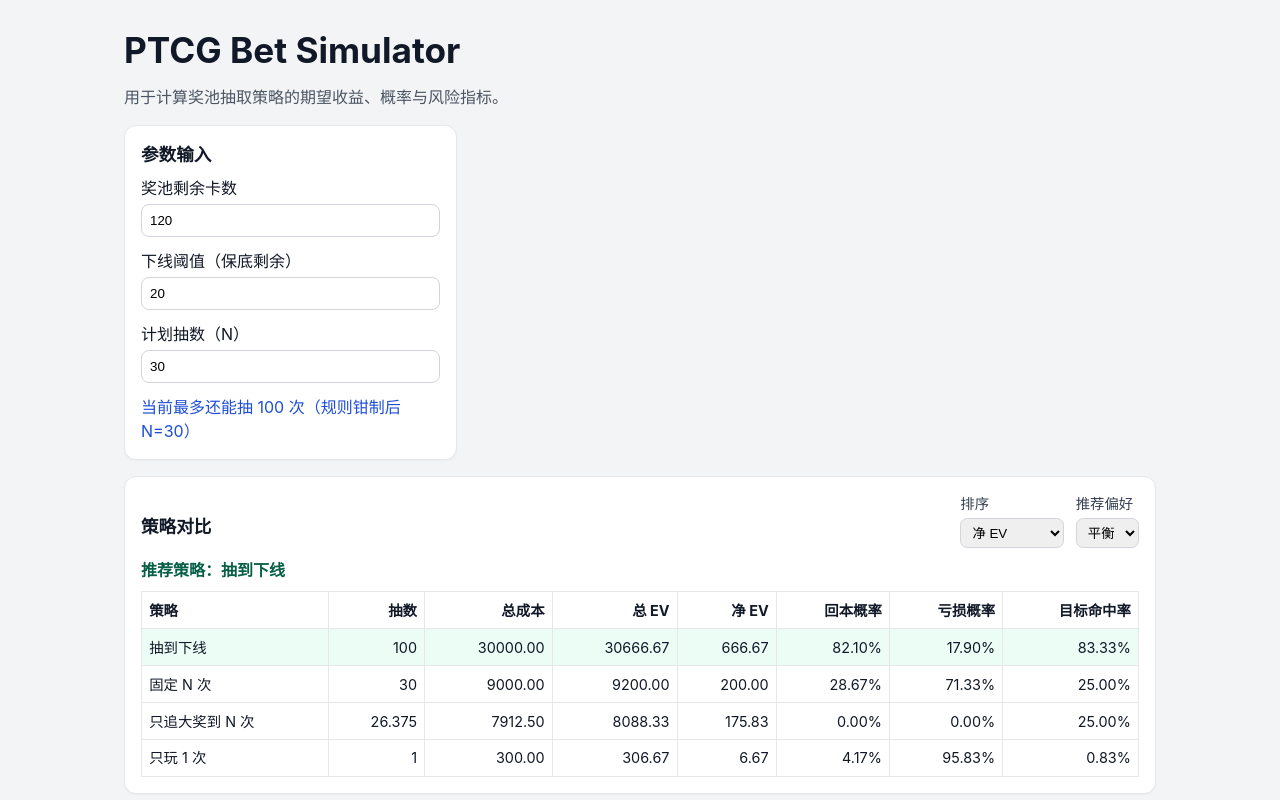
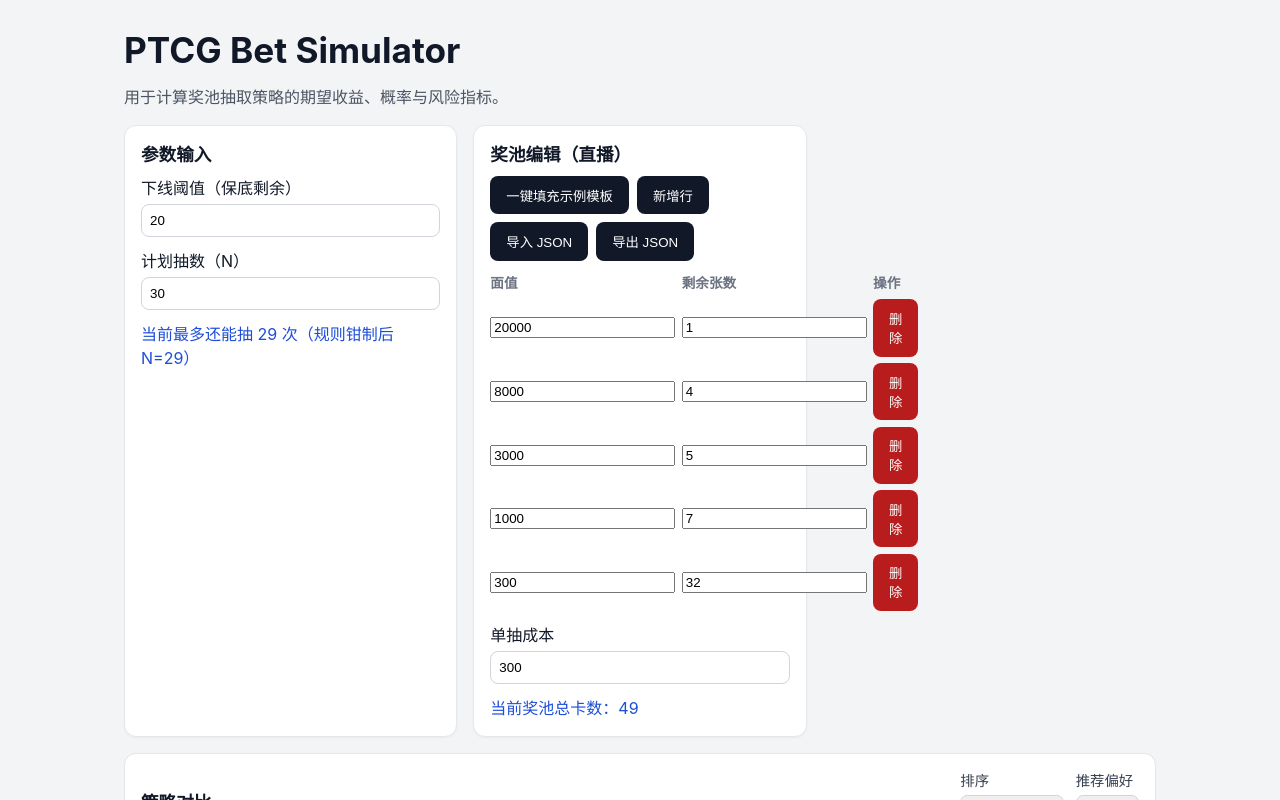
Before and after one commit to brsher414/ptcg_bet_simulator, a React (Vite) app: page / in a window 1280 px wide. Shown: the top 800 px of the page. Built offline with nearby package versions, Linux system fonts and the light colour scheme.

Commit message:
feat: add live pool editor for streaming workflow

```diff
--- a/src/App.tsx
+++ b/src/App.tsx
@@ -2,13 +2,24 @@
 import { clampPlannedDraws, getMaxPlayableDraws } from './lib/calculators/rules';
 import { compareStrategies, type RecommendationGoal, type SortKey } from './lib/strategy/compare';
 import { StrategyTable } from './components/StrategyTable';
+import { PoolEditor } from './components/PoolEditor';
+import type { PrizeTier } from './types/pool';
 
 function App() {
-  const [totalCards, setTotalCards] = useState(120);
   const [stopAtCount, setStopAtCount] = useState(20);
   const [plannedN, setPlannedN] = useState(30);
   const [sortBy, setSortBy] = useState<SortKey>('netEV');
   const [recommendationGoal, setRecommendationGoal] = useState<RecommendationGoal>('balanced');
+  const [costPerEntry, setCostPerEntry] = useState(300);
+  const [tiers, setTiers] = useState<PrizeTier[]>([
+    { value: 20000, count: 1 },
+    { value: 8000, count: 4 },
+    { value: 3000, count: 5 },
+    { value: 1000, count: 7 },
+    { value: 300, count: 32 },
+  ]);
+
+  const totalCards = useMemo(() => tiers.reduce((sum, tier) => sum + tier.count, 0), [tiers]);
 
   const maxPlayableDraws = useMemo(
     () => getMaxPlayableDraws(totalCards, stopAtCount),
@@ -20,30 +31,18 @@
     [plannedN, totalCards, stopAtCount],
   );
 
-  const demoPoolState = useMemo(
-    () => ({
-      totalRemaining: totalCards,
-      tiers: [
-        { value: 9000, count: Math.min(1, totalCards) },
-        { value: 1200, count: Math.min(4, Math.max(0, totalCards - 1)) },
-        { value: 200, count: Math.max(0, totalCards - 5) },
-      ],
-    }),
-    [totalCards],
-  );
-
   const strategyCompare = useMemo(
     () =>
       compareStrategies({
-        poolState: demoPoolState,
-        costPerEntry: 300,
+        poolState: { totalRemaining: totalCards, tiers },
+        costPerEntry,
         stopAtCount,
         plannedN,
         targetValue: 8000,
         sortBy,
         recommendationGoal,
       }),
-    [demoPoolState, stopAtCount, plannedN, sortBy, recommendationGoal],
+    [totalCards, tiers, costPerEntry, stopAtCount, plannedN, sortBy, recommendationGoal],
   );
 
   return (
@@ -57,10 +56,6 @@
         <section className="card">
           <h2>参数输入</h2>
           <div className="form-row">
-            <label htmlFor="totalCards">奖池剩余卡数</label>
-            <input id="totalCards" type="number" min={0} value={totalCards} onChange={(e) => setTotalCards(Math.max(0, Number(e.target.value) || 0))} />
-          </div>
-          <div className="form-row">
             <label htmlFor="stopAtCount">下线阈值（保底剩余）</label>
             <input id="stopAtCount" type="number" min={0} value={stopAtCount} onChange={(e) => setStopAtCount(Math.max(0, Number(e.target.value) || 0))} />
           </div>
@@ -70,6 +65,8 @@
           </div>
           <p className="info">当前最多还能抽 {maxPlayableDraws} 次（规则钳制后 N={effectivePlannedN}）</p>
         </section>
+
+        <PoolEditor tiers={tiers} costPerEntry={costPerEntry} onTiersChange={setTiers} onCostChange={setCostPerEntry} />
 
         <StrategyTable
           rows={strategyCompare.rows}
--- /dev/null
+++ b/src/components/PoolEditor.tsx
@@ -0,0 +1,139 @@
+import { Fragment, useMemo } from 'react';
+import type { PrizeTier } from '../types/pool';
+
+interface PoolEditorProps {
+  tiers: PrizeTier[];
+  costPerEntry: number;
+  onTiersChange: (tiers: PrizeTier[]) => void;
+  onCostChange: (cost: number) => void;
+}
+
+const TEMPLATE_TIERS: PrizeTier[] = [
+  { value: 20000, count: 1 },
+  { value: 8000, count: 4 },
+  { value: 3000, count: 5 },
+  { value: 1000, count: 7 },
+  { value: 300, count: 32 },
+];
+
+export function PoolEditor({ tiers, costPerEntry, onTiersChange, onCostChange }: PoolEditorProps) {
+  const totalCount = useMemo(() => tiers.reduce((acc, tier) => acc + (Number.isFinite(tier.count) ? tier.count : 0), 0), [tiers]);
+
+  const validationErrors = useMemo(() => {
+    const errors: string[] = [];
+    const hasInvalidCount = tiers.some((tier) => !Number.isInteger(tier.count) || tier.count < 0);
+    if (hasInvalidCount) {
+      errors.push('每行“剩余张数”必须是非负整数。');
+    }
+    if (totalCount < 1) {
+      errors.push('奖池至少需要 1 张卡。');
+    }
+    if (!(costPerEntry > 0)) {
+      errors.push('单抽成本必须是正数。');
+    }
+    return errors;
+  }, [tiers, totalCount, costPerEntry]);
+
+  const updateTier = (index: number, field: keyof PrizeTier, value: number) => {
+    onTiersChange(
+      tiers.map((tier, i) =>
+        i === index
+          ? {
+              ...tier,
+              [field]: field === 'count' ? Math.max(0, Math.floor(value || 0)) : Math.max(0, value || 0),
+            }
+          : tier,
+      ),
+    );
+  };
+
+  const addTier = () => onTiersChange([...tiers, { value: 0, count: 0 }]);
+  const removeTier = (index: number) => onTiersChange(tiers.filter((_, i) => i !== index));
+
+  const importJson = () => {
+    const text = window.prompt('粘贴 JSON（格式：[{"value":20000,"count":1}, ...]）');
+    if (!text) return;
+    try {
+      const parsed = JSON.parse(text) as unknown;
+      if (!Array.isArray(parsed)) {
+        window.alert('JSON 必须是数组。');
+        return;
+      }
+      const nextTiers = parsed.map((item) => {
+        const row = item as Partial<PrizeTier>;
+        return {
+          value: Math.max(0, Number(row.value) || 0),
+          count: Math.max(0, Math.floor(Number(row.count) || 0)),
+        };
+      });
+      onTiersChange(nextTiers);
+    } catch {
+      window.alert('JSON 解析失败，请检查格式。');
+    }
+  };
+
+  const exportJson = async () => {
+    const text = JSON.stringify(tiers, null, 2);
+    try {
+      await navigator.clipboard.writeText(text);
+      window.alert('已复制当前奖池 JSON 到剪贴板。');
+    } catch {
+      window.prompt('复制以下 JSON：', text);
+    }
+  };
+
+  return (
+    <section className="card">
+      <h2>奖池编辑（直播）</h2>
+      <div className="pool-toolbar">
+        <button type="button" onClick={() => onTiersChange(TEMPLATE_TIERS)}>一键填充示例模板</button>
+        <button type="button" onClick={addTier}>新增行</button>
+        <button type="button" onClick={importJson}>导入 JSON</button>
+        <button type="button" onClick={exportJson}>导出 JSON</button>
+      </div>
+
+      <div className="tier-table">
+        <div className="tier-header">面值</div>
+        <div className="tier-header">剩余张数</div>
+        <div className="tier-header">操作</div>
+        {tiers.map((tier, index) => (
+          <Fragment key={`tier-${index}`}>
+            <input
+              type="number"
+              min={0}
+              value={tier.value}
+              onChange={(e) => updateTier(index, 'value', Number(e.target.value))}
+            />
+            <input
+              type="number"
+              min={0}
+              step={1}
+              value={tier.count}
+              onChange={(e) => updateTier(index, 'count', Number(e.target.value))}
+            />
+            <button type="button" className="danger-btn" onClick={() => removeTier(index)}>
+              删除
+            </button>
+          </Fragment>
+        ))}
+      </div>
+
+      <div className="form-row">
+        <label htmlFor="costPerEntry">单抽成本</label>
+        <input
+          id="costPerEntry"
+          type="number"
+          min={0.01}
+          step={1}
+          value={costPerEntry}
+          onChange={(e) => onCostChange(Number(e.target.value) || 0)}
+        />
+      </div>
+
+      <p className="info">当前奖池总卡数：{totalCount}</p>
+      {validationErrors.map((error) => (
+        <p key={error} className="warning">{error}</p>
+      ))}
+    </section>
+  );
+}
--- a/src/styles.css
+++ b/src/styles.css
@@ -177,3 +177,33 @@
 .strategy-table tr.is-recommended {
   background: #ecfdf5;
 }
+
+.pool-toolbar {
+  display: flex;
+  gap: 0.5rem;
+  flex-wrap: wrap;
+  margin-bottom: 0.75rem;
+}
+
+.pool-toolbar button,
+.danger-btn {
+  margin-top: 0;
+}
+
+.tier-table {
+  display: grid;
+  grid-template-columns: 1fr 1fr auto;
+  gap: 0.4rem;
+  align-items: center;
+  margin-bottom: 0.75rem;
+}
+
+.tier-header {
+  font-size: 0.85rem;
+  color: #6b7280;
+  font-weight: 600;
+}
+
+.danger-btn {
+  background: #b91c1c;
+}
```
